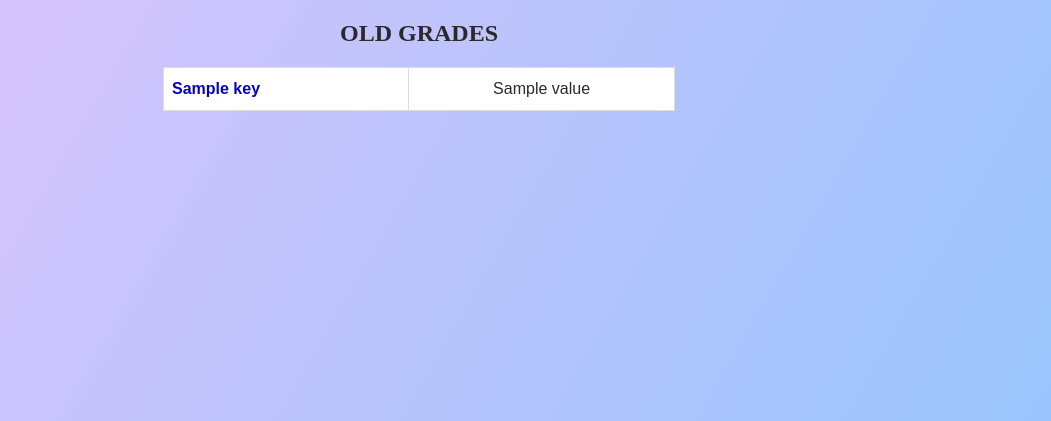
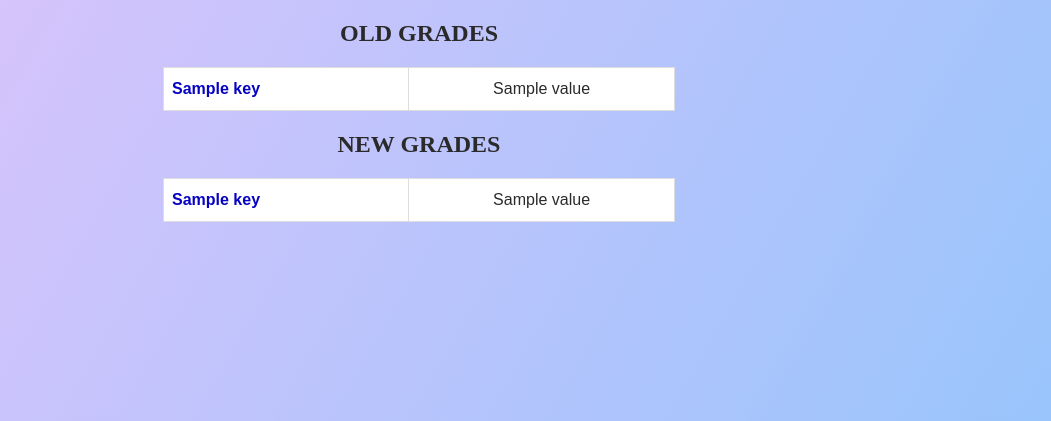
Before and after one commit to nacpatil/Flask_api_demo, a Flask app: template templates/edit.html in a window 1280 px wide. Shown: the top 421 px of the page, without its empty margins (229-1280 px from the left). Run offline with Flask 2, Linux system fonts and the light colour scheme; the template is opened without the code that fills it: most values are stand-ins (such as "Sample title", 1, 10 or a date in 2020).

```diff
--- a/templates/edit.html
+++ b/templates/edit.html
@@ -16,7 +16,9 @@
             {% endfor %}
          </table>
       </p>
-      <table hidden id="myTable"  border = 1>
+      <p>
+         <h2>New Grades</h2>
+         <table id="myTable"  border = 1>
          {% for key, value in result.items() %}
             <tr>
                <th> {{ key }} </th>
@@ -24,5 +26,6 @@
             </tr>
          {% endfor %}
       </table>
+   </p>
    </body>
 </html>
```
